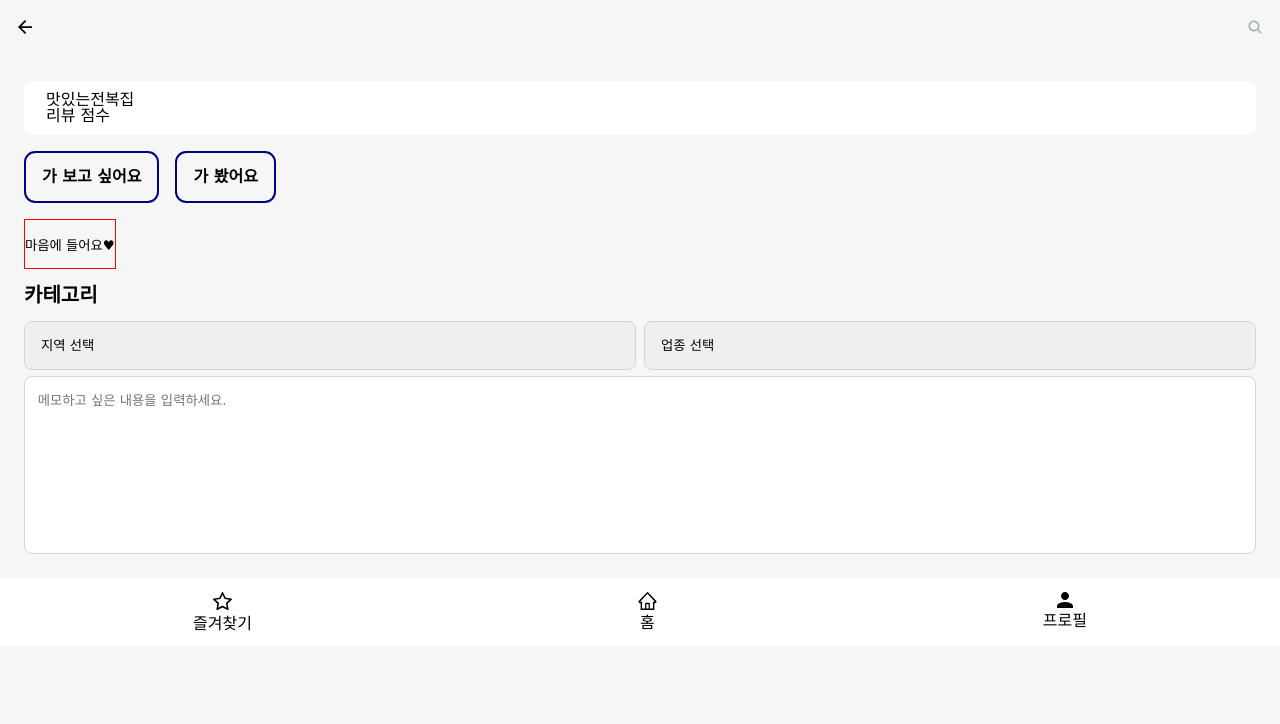
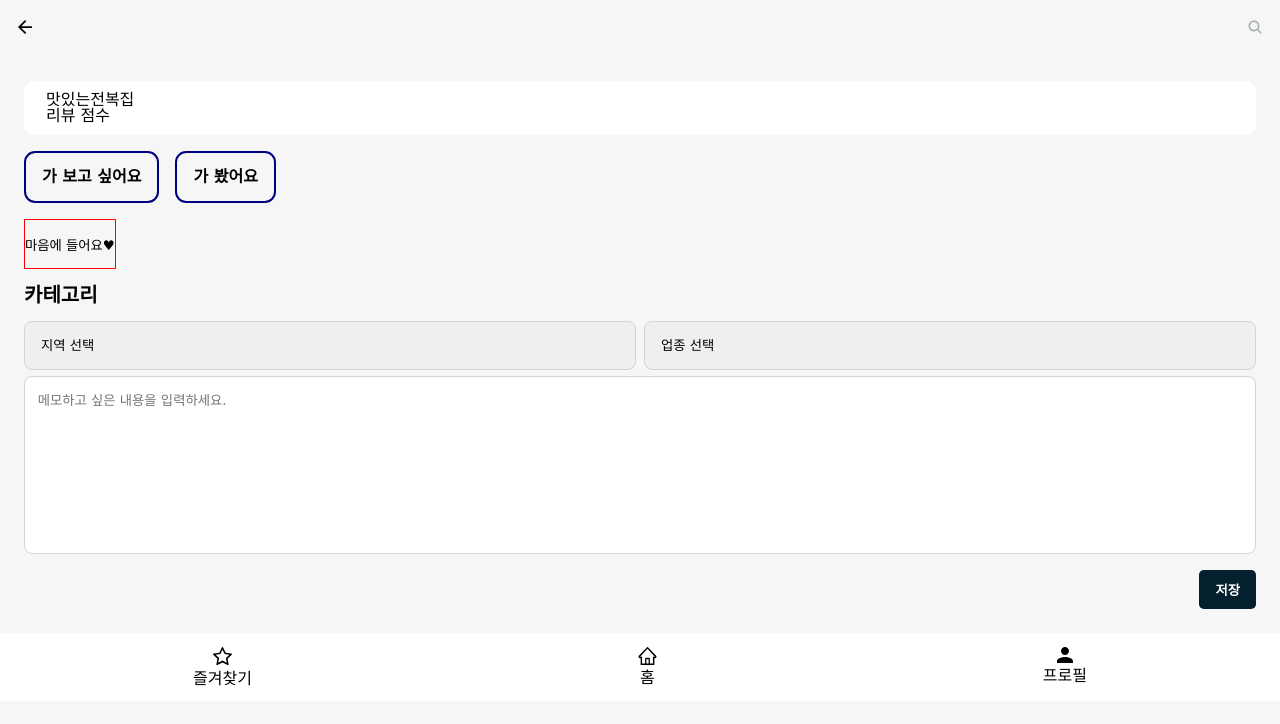
Before and after one commit to danimkim/pinned, a React (Create React App) app: page /new in a window 1280 px wide. Shown: the top 724 px of the page. Built offline with nearby package versions, Linux system fonts and the light colour scheme.

Commit message:
💄 저장 버튼 추가

```diff
--- a/src/pages/New.js
+++ b/src/pages/New.js
@@ -35,9 +35,9 @@ const New = () => {
                     </SelectWrapper>
                     <label htmlFor="memo"></label>
                     <Textarea name="memo" id="memo" cols="30" rows="10" placeholder='메모하고 싶은 내용을 입력하세요.'></Textarea>
+                    <SubmitBtn type="submit">저장</SubmitBtn>
                 </fieldset>
             </form>
-
         </div>
     )
 }
@@ -101,4 +101,14 @@ const Textarea = styled.textarea`
     padding: 0.8rem;
     width: 100%;
     border-radius: 0.5rem;
+    margin-bottom: 1rem;
 `
+
+const SubmitBtn = styled.button`
+    background-color: #04202F;
+    color: #fff;
+    padding: 0.625rem 1rem;
+    border-radius: 0.3rem;
+    font-weight: 700;
+    float: right;
+`
```
